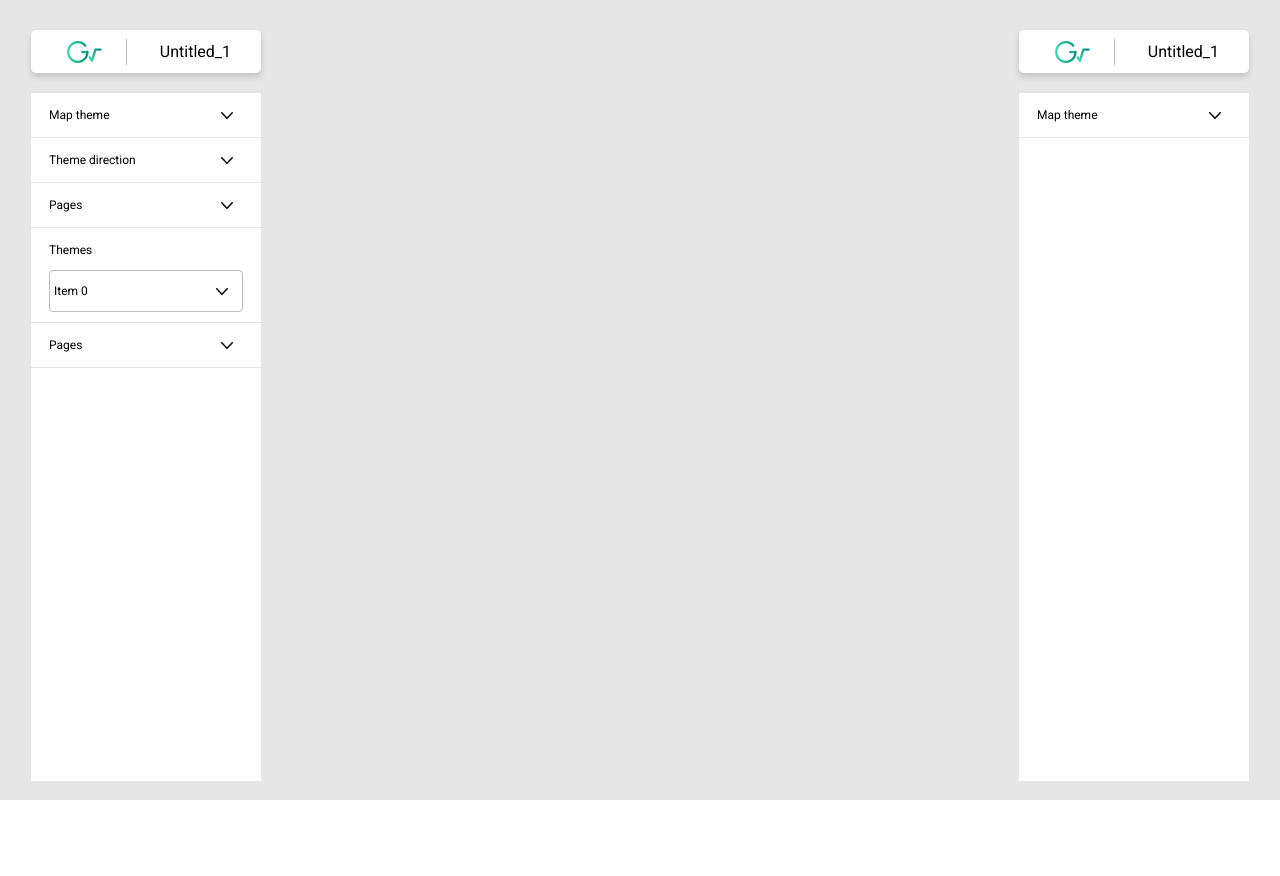
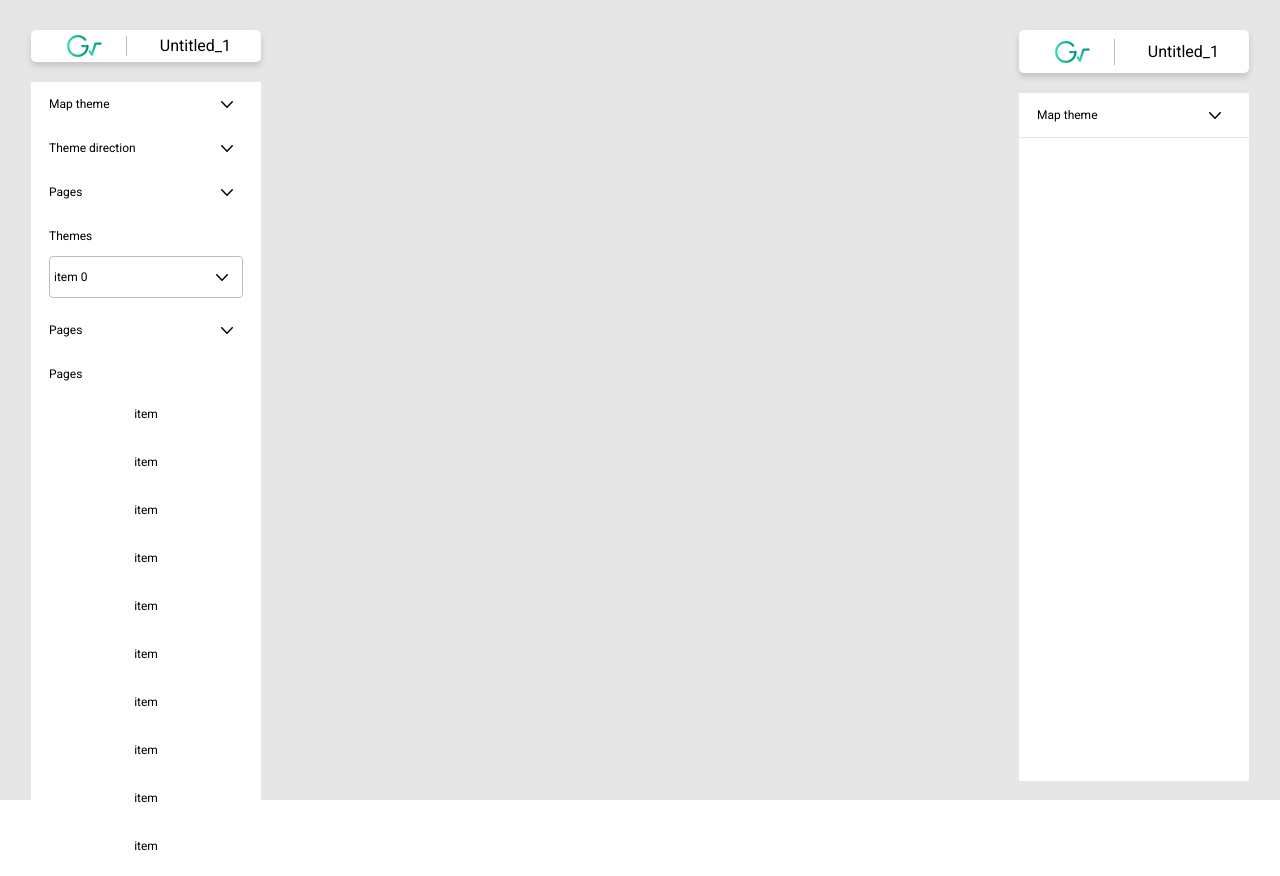
Before and after one commit to Groot-GT/groot-client, a React (Vite) app: page / in a window 1280 px wide. Before the commit the page ends 800 px from the top, so only its background shows below. Built offline with nearby package versions, Linux system fonts and the light colour scheme.

Commit message:
#11 refactor: SideBarItem 컴포넌트 atom -> molecule 변경

```diff
--- a/src/components/templates/DrawTemplate/index.tsx
+++ b/src/components/templates/DrawTemplate/index.tsx
@@ -1,14 +1,19 @@
 import ProjectPanel from 'src/components/organisms/ProjectPanel';
 import SideBar from 'src/components/organisms/SideBar';
-import SideBarItem from 'src/components/atoms/SideBarItem';
+import SideBarItem from 'src/components/molecules/SideBarItem';
 import ToggleButton from 'src/components/atoms/ToggleButton';
 import * as s from './style';
 import Dropdown from '../../organisms/Dropdown';
 import { ToggleButtonAssets } from '../../../assets/asset';
+import List from '../../molecules/List';
+import ListItem from '../../atoms/ListItem';
 
 
-const exampleListItems: string[] =
-  Array.from({ length: 10 }).map((_, i) => `Item ${i}`);
+const exampleListItems: JSX.Element[] =
+  Array.from({ length: 10 }).map(() => <ListItem itemTitle='item' />);
+
+const dropdownItems: string[] =
+  Array.from({ length: 10 }).map((_, idx) => `item ${idx}`);
 
 const exampleToggleButtons: string[] =
   Array.from({ length: 10 }).map(() => ToggleButtonAssets.tree);
@@ -28,11 +33,15 @@ const LeftBarItems: JSX.Element[] = [
   />,
   <SideBarItem
     title='Themes'
-    element={<Dropdown icons={exampleToggleButtons} items={exampleListItems} />}
+    element={<Dropdown icons={exampleToggleButtons} items={dropdownItems} />}
   />,
   <SideBarItem
     title='Pages'
     element={<ToggleButton onClick={() => alert('pages')} />}
+  />,
+  <SideBarItem
+    title='Pages'
+    element={<List items={exampleListItems} />}
   />,
 ];
 
```
Also changed, not shown: src/components/molecules/SideBarItem/index.tsx (renamed from src/components/atoms/SideBarItem/index.tsx), src/components/molecules/SideBarItem/style.ts (renamed from src/components/atoms/SideBarItem/style.ts).
